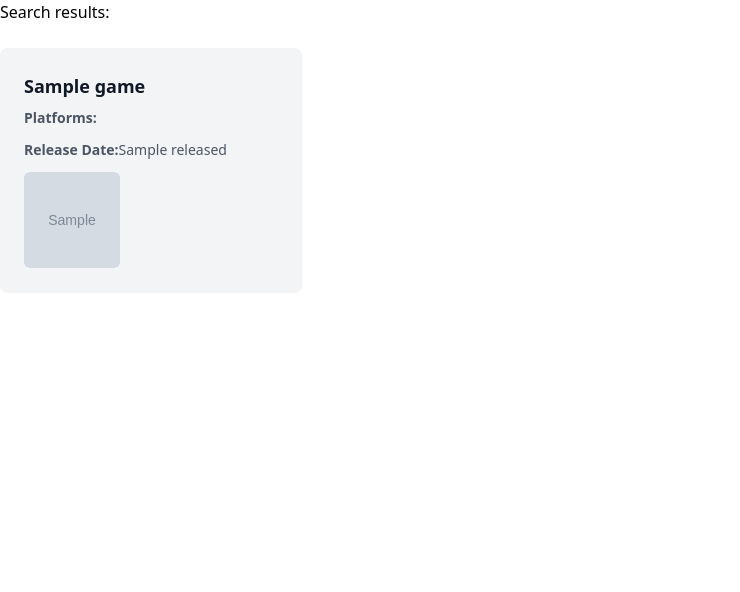
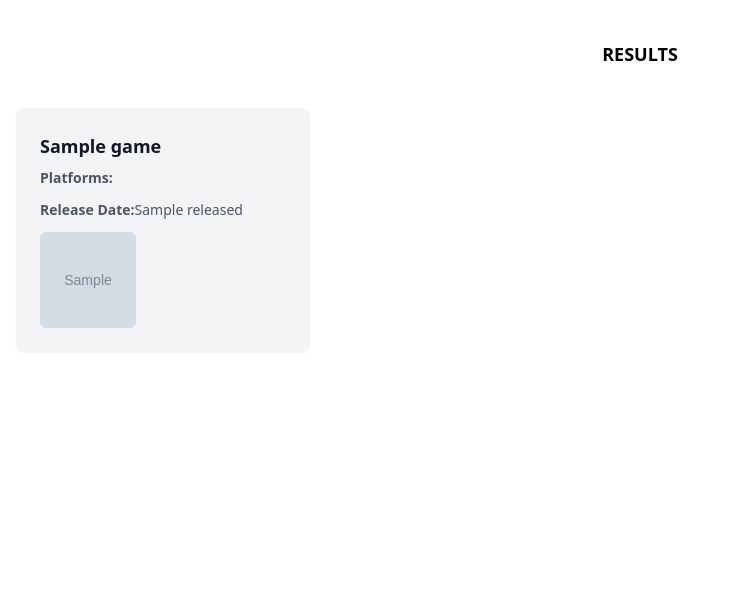
Before and after one commit to G0ned/medialib, a Django app: template medialib/templates/medialib/components/search_results.html in a window 1280 px wide. Shown: the part 64-656 px from the top of the page, without its empty margins (0-740 px from the left). Run offline with Django 5.2, Linux system fonts and the light colour scheme; the template is opened without the code that fills it: most values are stand-ins (such as "Sample title", 1, 10 or a date in 2020); grey boxes marked "Sample" are stand-in pictures; some libraries are stand-ins or nearby versions.

Commit message:
style: rediseño de la página de resultados de búsqueda

```diff
--- a/medialib/templates/medialib/components/search_results.html
+++ b/medialib/templates/medialib/components/search_results.html
@@ -5,15 +5,17 @@
 {% endblock %}
 
 {% block content %}
-    <h3>Search results:</h3>
-    <div class="grid grid-cols-1 gap-6 sm:grid-cols-2 lg:grid-cols-4 mt-6 mb-8">
+    <div class="p-4 rounded mt-6 flex justify-center intems-center">
+        <h3 class="text-lg font-semibold">RESULTS</h3>
+    </div>
+    <div class="grid grid-cols-1 gap-6 sm:grid-cols-2 lg:grid-cols-4 mt-6 mb-8 ml-4 mr-4">
         {% for game in result %}
             <div class="bg-gray-100 rounded-lg shadow-sm hover:shadow-md transition-shadow duration-200 p-6">
                 <a href="{% url 'medialib:game.details' game_id=game.id %}">
                     <h3 class="text-lg font-semibold text-gray-900 mb-2">{{ game.name }}</h3>
                 </a>
                 <div class="space-y-3 ">
-                    <div class="flex items-center text-sm text-gray-600">
+                    <div class="flex text-sm text-gray-600">
                         <b>Platforms: </b>
                         {% for platform in game.platforms %}
                             <b> {{ platform.platform.name }} |</b>
```
